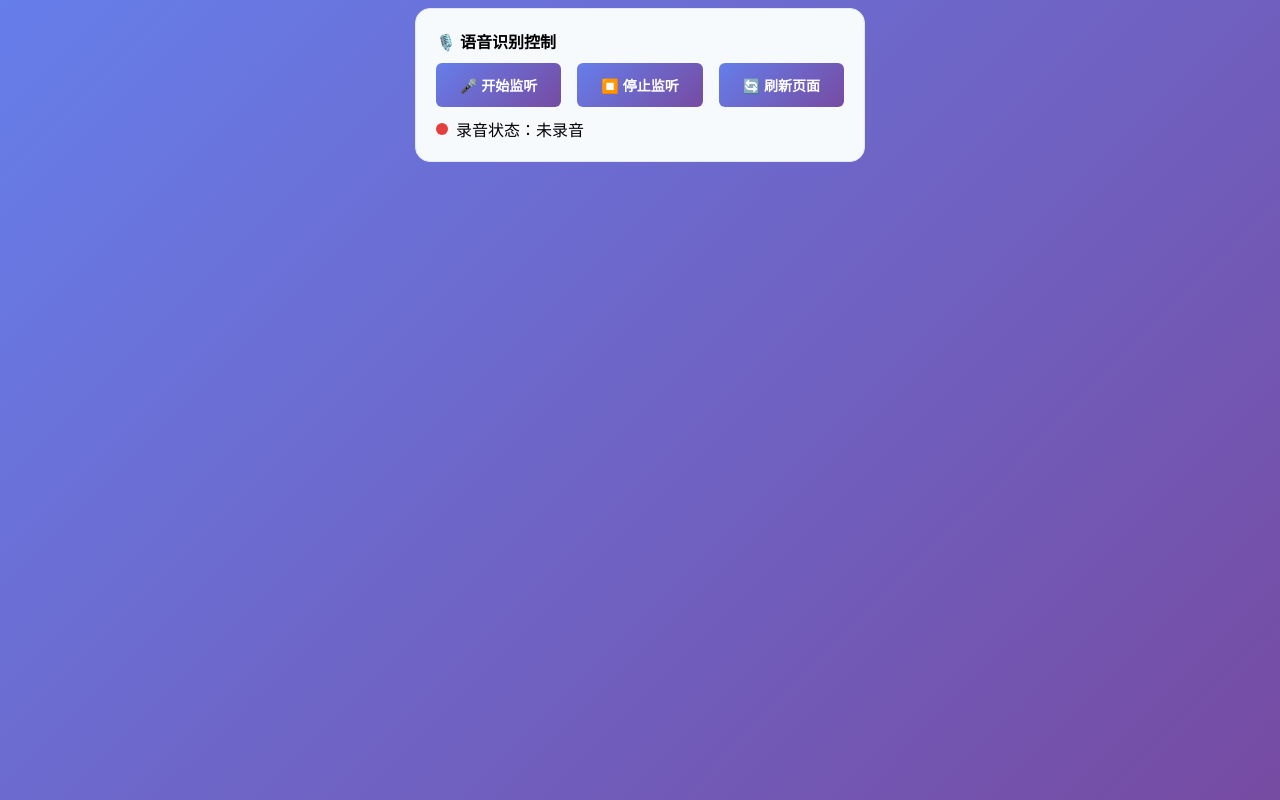
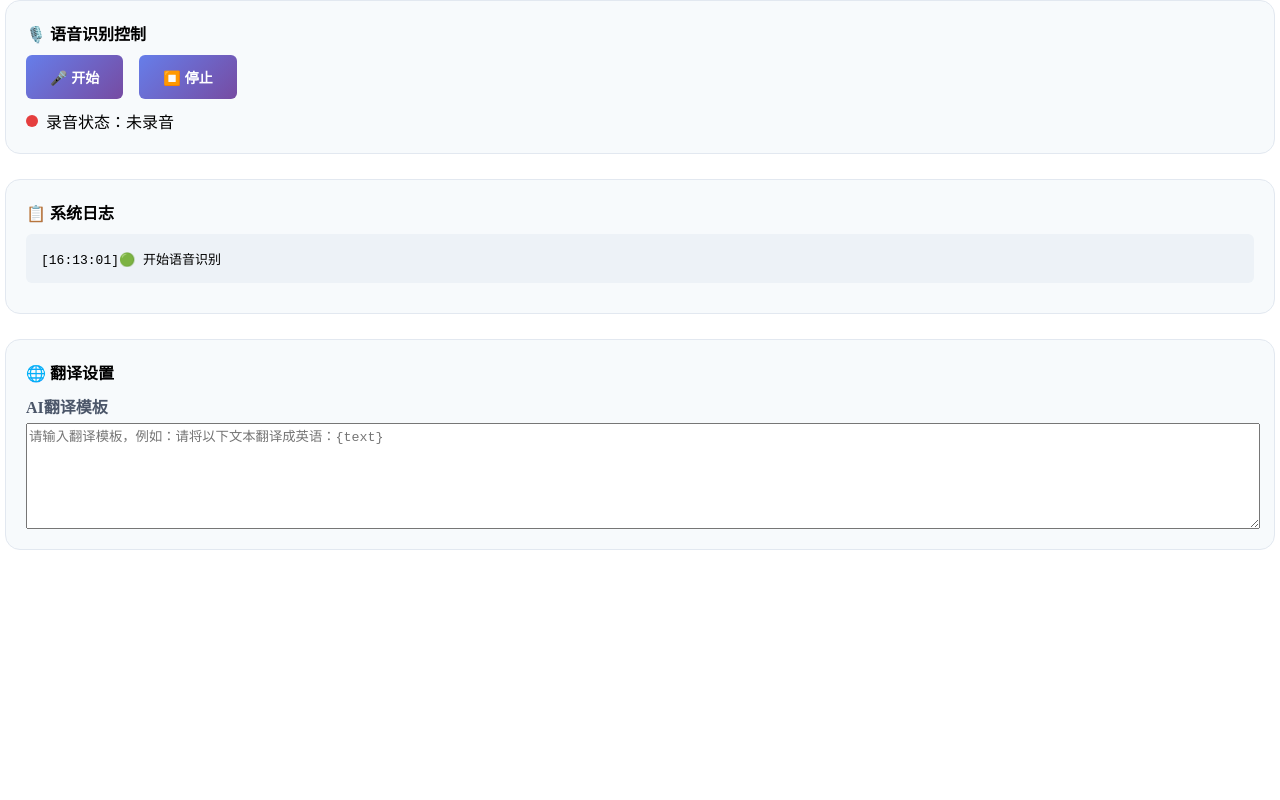
Before and after one commit to assd12138/vrchat-osc-translator, a React (Vite) app: page / in a window 1280 px wide. Built offline with nearby package versions, Linux system fonts and the light colour scheme.

Commit message:
feat: 增加其他一些面板

```diff
--- a/src/App.css
+++ b/src/App.css
@@ -1,10 +1,10 @@
 .container{
-  width: 450px;
+  /* width: 450px; */
   padding: 0 5px;
   margin: 0 auto;
 }
-html{
-  background: linear-gradient(135deg, #667eea 0%, #764ba2 100%);
+html body {
+  /* background: linear-gradient(135deg, #667eea 0%, #764ba2 100%); */
+  margin: env(safe-area-inset-top) env(safe-area-inset-right) env(safe-area-inset-bottom) env(safe-area-inset-left);
   height: 100vh;
-  margin: 0;
 }
--- a/src/App.tsx
+++ b/src/App.tsx
@@ -1,8 +1,10 @@
 import { invoke } from '@tauri-apps/api/core';
 import './App.css'
 import Audiopanel from './panel/audiopanel';
+import Translationpanel from './panel/translationpanel';
+import Systemlog from './panel/systemlog';
 
-async (name: string)=>{
+async (name: string) => {
   const a = await invoke<string>("greet", { name })
   console.log(a);
 }
@@ -11,6 +13,8 @@ function App() {
   return (
     <div className="container">
       <Audiopanel />
+      <Systemlog />
+      <Translationpanel />
     </div>
   );
 }
--- a/src/panel/audiopanel/index.module.css
+++ b/src/panel/audiopanel/index.module.css
@@ -1,6 +1,7 @@
 .buttongroup{
   display: flex;
-  justify-content: space-between;
+  /* justify-content: space-between; */
+  gap: 1rem;
 }
 
 .statusIndicator{
--- a/src/panel/audiopanel/index.tsx
+++ b/src/panel/audiopanel/index.tsx
@@ -5,9 +5,8 @@ export default function () {
     <div className={globalStyles.panel}>
       <div className={globalStyles.title}>🎙️ 语音识别控制</div>
       <div className={styles.buttongroup}>
-        <button className={globalStyles.button}>🎤 开始监听</button>
-        <button className={globalStyles.button}>⏹️ 停止监听</button>
-        <button className={globalStyles.button}>🔄️ 刷新页面</button>
+        <button className={globalStyles.button}>🎤 开始</button>
+        <button className={globalStyles.button}>⏹️ 停止</button>
       </div>
       <div className={styles.recordingStatus}>
         <span
--- /dev/null
+++ b/src/panel/systemlog/index.module.css
@@ -0,0 +1,15 @@
+.logContainer {
+  background: #edf2f7;
+  padding: 15px;
+  border-radius: 6px;
+  margin: 10px 0;
+  font-family: monospace;
+  white-space: pre-wrap;
+  max-height: 200px;
+  overflow-y: auto;
+}
+
+.logItem {
+  display: flex;
+  align-items: baseline;
+}
--- /dev/null
+++ b/src/panel/systemlog/index.tsx
@@ -0,0 +1,15 @@
+import globalStyles from "../../styles/index.module.css";
+import styles from "./index.module.css";
+export default function () {
+  return (
+    <div className={globalStyles.panel}>
+      <div className={globalStyles.title}>📋 系统日志</div>
+      <div className={styles.logContainer}>
+        <div className={styles.logItem}>
+          <div>[16:13:01]</div>
+          <div>🟢 开始语音识别</div>
+        </div>
+      </div>
+    </div>
+  );
+}
--- a/src/panel/translationpanel/index.module.css
+++ b/src/panel/translationpanel/index.module.css
@@ -0,0 +1,5 @@
+.transTemplate {
+  display: block;
+  height: 100px;
+  width: 100%;
+}
--- a/src/panel/translationpanel/index.tsx
+++ b/src/panel/translationpanel/index.tsx
@@ -0,0 +1,12 @@
+import globalStyles from "../../styles/index.module.css";
+import styles from "./index.module.css";
+export default function () {
+  return (
+    <div className={globalStyles.panel}>
+      <div className={globalStyles.title}>🌐 翻译设置</div>
+      <label className={globalStyles.labelS}>AI翻译模板</label>
+      <textarea className={styles.transTemplate} name="" id="" placeholder="请输入翻译模板，例如：请将以下文本翻译成英语：{text}">
+      </textarea>
+    </div>
+  );
+}
--- a/src/styles/index.module.css
+++ b/src/styles/index.module.css
@@ -4,6 +4,7 @@
   background: #f7fafc;
   border-radius: 15px;
   border: 1px solid #e2e8f0;
+  margin-bottom: 25px;
   /* margin-top: 8px; */
 }
 
@@ -28,3 +29,11 @@
   transform: translateY(-1px);
   box-shadow: 0 8px 15px rgba(0, 0, 0, 0.2);
 }
+
+.labelS {
+  display: block;
+  margin-bottom: 5px;
+  font-weight: 600;
+  color: #4a5568;
+  font-size: 16px;
+}
--- a/vite.config.ts
+++ b/vite.config.ts
@@ -1,12 +1,17 @@
 import { defineConfig } from "vite";
 import react from "@vitejs/plugin-react";
+import { codeInspectorPlugin } from 'code-inspector-plugin';
 
 // @ts-expect-error process is a nodejs global
 const host = process.env.TAURI_DEV_HOST;
 
 // https://vite.dev/config/
 export default defineConfig(async () => ({
-  plugins: [react()],
+  plugins: [
+    react(),
+    codeInspectorPlugin({
+      bundler: 'vite'
+    })],
 
   // Vite options tailored for Tauri development and only applied in `tauri dev` or `tauri build`
   //
@@ -19,10 +24,10 @@ export default defineConfig(async () => ({
     host: host || false,
     hmr: host
       ? {
-          protocol: "ws",
-          host,
-          port: 1421,
-        }
+        protocol: "ws",
+        host,
+        port: 1421,
+      }
       : undefined,
     watch: {
       // 3. tell Vite to ignore watching `src-tauri`
```
Also changed, not shown: package.json (+6 -5 lines), 1 other file (tests, documents, lock files or other folders).
